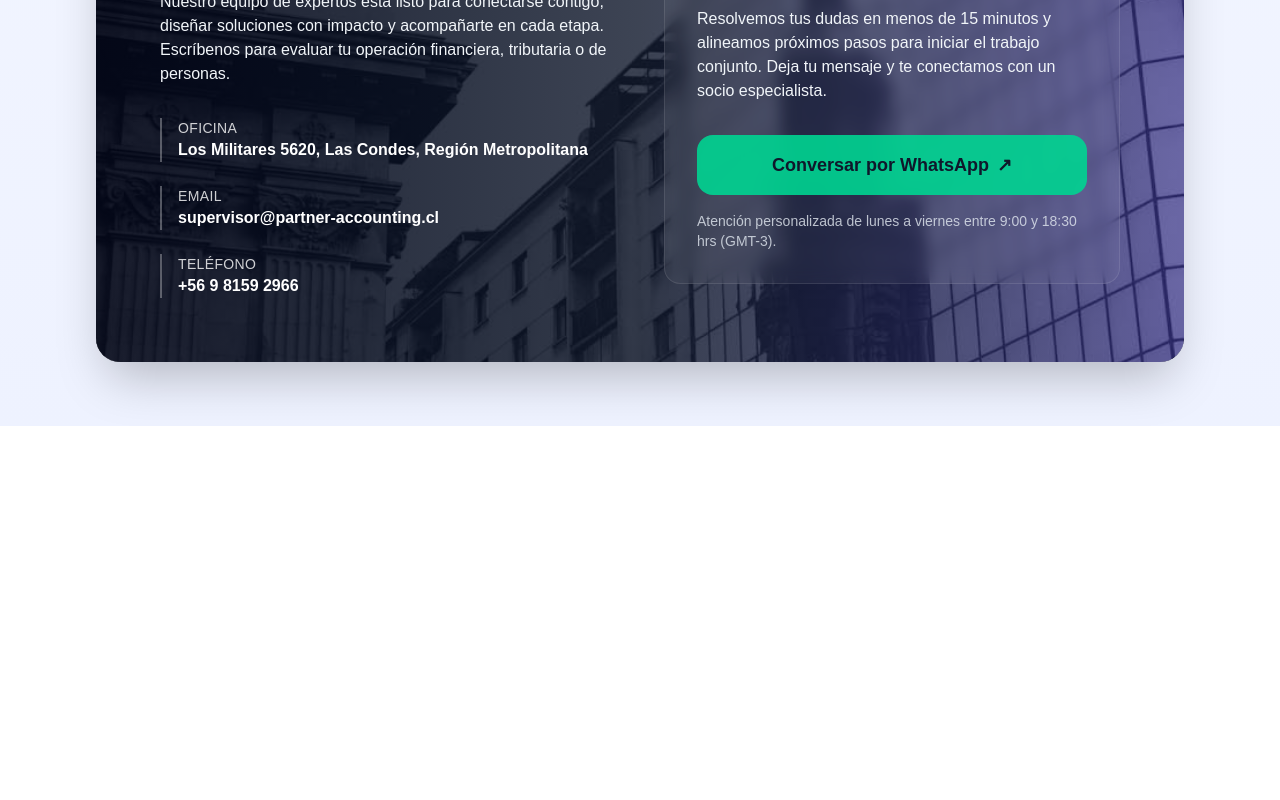
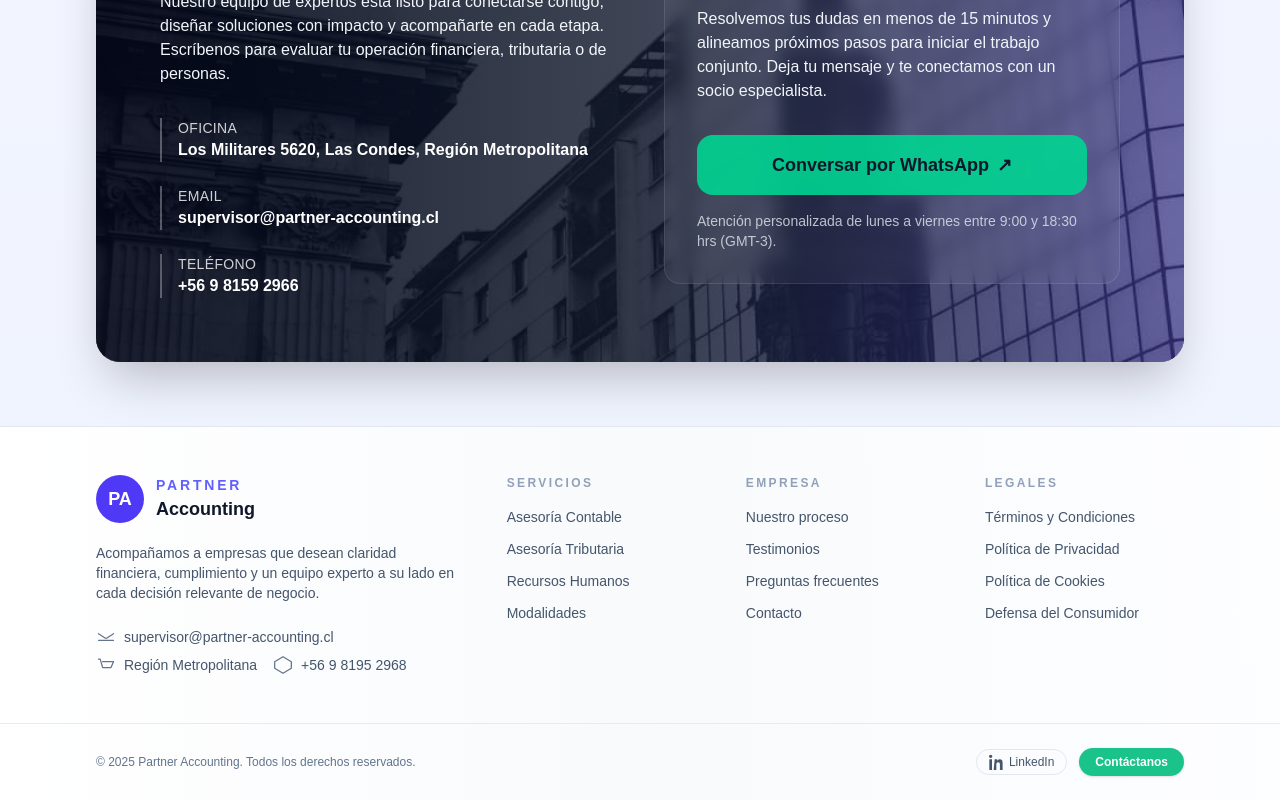
Before and after one commit to Dxeg0o/tupartnercontable, a Next.js app in the folder my-app/: page / in a window 1280 px wide. Shown: the part 5995-6795 px from the top of the page. Before the commit the page ends 6421 px from the top, so only its background shows below. Built offline with nearby package versions, Linux system fonts and the light colour scheme.

Commit message:
feat: add professional footer

```diff
--- /dev/null
+++ b/my-app/src/app/components/Footer.tsx
@@ -0,0 +1,111 @@
+import Link from "next/link";
+
+const footerColumns = [
+  {
+    title: "Servicios",
+    links: [
+      { label: "Asesoría Contable", href: "#servicios" },
+      { label: "Asesoría Tributaria", href: "#tributaria" },
+      { label: "Recursos Humanos", href: "#rrhh" },
+      { label: "Modalidades", href: "#empresas" },
+    ],
+  },
+  {
+    title: "Empresa",
+    links: [
+      { label: "Nuestro proceso", href: "#empresas" },
+      { label: "Testimonios", href: "#testimonios" },
+      { label: "Preguntas frecuentes", href: "#faq" },
+      { label: "Contacto", href: "#contacto" },
+    ],
+  },
+  {
+    title: "Legales",
+    links: [
+      { label: "Términos y Condiciones", href: "/terminos" },
+      { label: "Política de Privacidad", href: "/privacidad" },
+      { label: "Política de Cookies", href: "/cookies" },
+      { label: "Defensa del Consumidor", href: "#contacto" },
+    ],
+  },
+];
+
+export function Footer() {
+  return (
+    <footer className="w-full border-t border-slate-200 bg-gradient-to-r from-white via-slate-50 to-white/90">
+      <div className="mx-auto flex max-w-6xl flex-col gap-12 px-6 py-12 lg:flex-row lg:px-8">
+        <div className="lg:w-1/3">
+          <div className="flex items-center gap-3">
+            <span className="flex h-12 w-12 items-center justify-center rounded-full bg-indigo-600 text-lg font-semibold text-white">
+              PA
+            </span>
+            <div className="flex flex-col leading-tight">
+              <span className="text-sm font-semibold uppercase tracking-[0.2em] text-indigo-500">Partner</span>
+              <span className="text-lg font-semibold text-slate-900">Accounting</span>
+            </div>
+          </div>
+          <p className="mt-5 text-sm text-slate-600">
+            Acompañamos a empresas que desean claridad financiera, cumplimiento y un equipo experto a su lado en cada decisión
+            relevante de negocio.
+          </p>
+          <div className="mt-6 flex items-center gap-4 text-sm text-slate-600">
+            <span className="inline-flex items-center gap-2">
+              <svg className="h-5 w-5 text-slate-500" xmlns="http://www.w3.org/2000/svg" fill="none" viewBox="0 0 24 24" stroke="currentColor" strokeWidth={1.5}>
+                <path strokeLinecap="round" strokeLinejoin="round" d="M3 8l7.89 5.26a2 2 0 002.22 0L21 8m-18 8h18" />
+              </svg>
+              supervisor@partner-accounting.cl
+            </span>
+          </div>
+          <div className="mt-2 flex items-center gap-4 text-sm text-slate-600">
+            <span className="inline-flex items-center gap-2">
+              <svg className="h-5 w-5 text-slate-500" xmlns="http://www.w3.org/2000/svg" fill="none" viewBox="0 0 24 24" stroke="currentColor" strokeWidth={1.5}>
+                <path strokeLinecap="round" strokeLinejoin="round" d="M3 5h2l3 10h10l3-7H8" />
+              </svg>
+              Región Metropolitana
+            </span>
+            <span className="inline-flex items-center gap-2">
+              <svg className="h-5 w-5 text-slate-500" xmlns="http://www.w3.org/2000/svg" fill="none" viewBox="0 0 24 24" stroke="currentColor" strokeWidth={1.5}>
+                <path strokeLinecap="round" strokeLinejoin="round" d="M2 8l10-6 10 6v8l-10 6-10-6V8z" />
+              </svg>
+              +56 9 8195 2968
+            </span>
+          </div>
+        </div>
+
+        <div className="flex flex-1 flex-wrap gap-10">
+          {footerColumns.map((column) => (
+            <div key={column.title} className="min-w-[160px] flex-1">
+              <p className="text-xs font-semibold uppercase tracking-[0.2em] text-slate-400">{column.title}</p>
+              <ul className="mt-4 space-y-3 text-sm text-slate-600">
+                {column.links.map((link) => (
+                  <li key={link.label}>
+                    <Link href={link.href} className="transition-colors hover:text-indigo-600">
+                      {link.label}
+                    </Link>
+                  </li>
+                ))}
+              </ul>
+            </div>
+          ))}
+        </div>
+      </div>
+
+      <div className="border-t border-slate-200/80">
+        <div className="mx-auto flex max-w-6xl flex-col items-center gap-4 px-6 py-6 text-xs text-slate-500 sm:flex-row sm:justify-between lg:px-8">
+          <p>© {new Date().getFullYear()} Partner Accounting. Todos los derechos reservados.</p>
+          <div className="flex items-center gap-3">
+            <Link href="https://www.linkedin.com" className="inline-flex items-center gap-1 rounded-full border border-slate-200 px-3 py-1 text-xs font-medium text-slate-600 transition hover:border-indigo-200 hover:text-indigo-600">
+              <svg className="h-4 w-4" xmlns="http://www.w3.org/2000/svg" viewBox="0 0 24 24" fill="currentColor">
+                <path d="M4.98 3.5C4.98 4.88 3.87 6 2.5 6S0 4.88 0 3.5 1.12 1 2.5 1 4.98 2.12 4.98 3.5zM.5 8h4V24h-4zM8.5 8h3.7v2.2h.1c.5-.9 1.7-2.2 3.6-2.2 3.8 0 4.5 2.5 4.5 5.7V24h-4v-7.4c0-1.8 0-4.1-2.5-4.1-2.5 0-2.9 1.9-2.9 4v7.5h-4z" />
+              </svg>
+              LinkedIn
+            </Link>
+            <Link href="#contacto" className="inline-flex items-center gap-2 rounded-full bg-emerald-500/90 px-4 py-1.5 text-xs font-semibold text-white shadow-sm transition hover:bg-emerald-500">
+              <span>Contáctanos</span>
+            </Link>
+          </div>
+        </div>
+      </div>
+    </footer>
+  );
+}
--- a/my-app/src/app/page.tsx
+++ b/my-app/src/app/page.tsx
@@ -1,6 +1,7 @@
 import { ContactSection } from "./components/ContactSection";
 import { FAQSection } from "./components/FAQSection";
 import { HeroSection } from "./components/HeroSection";
+import { Footer } from "./components/Footer";
 import { ModalidadesSection } from "./components/ModalidadesSection";
 import { Navigation } from "./components/Navigation";
 import { ProcessSection } from "./components/ProcessSection";
@@ -128,6 +129,7 @@ export default function Home() {
 
         <ContactSection />
       </div>
+      <Footer />
     </div>
   );
 }
```
